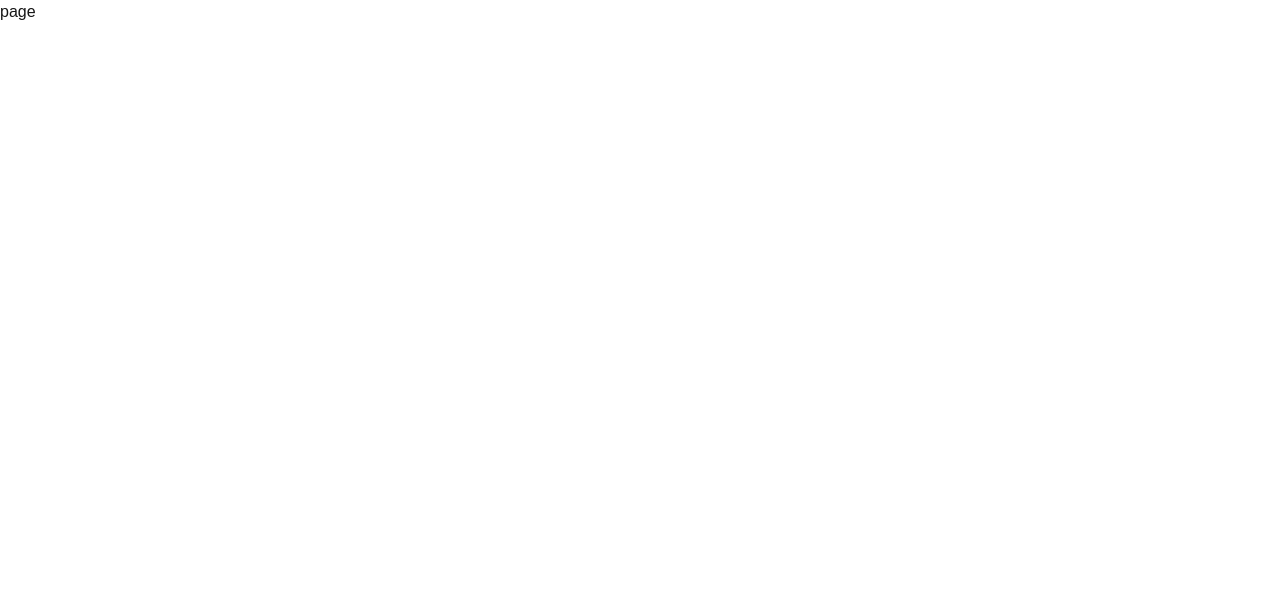
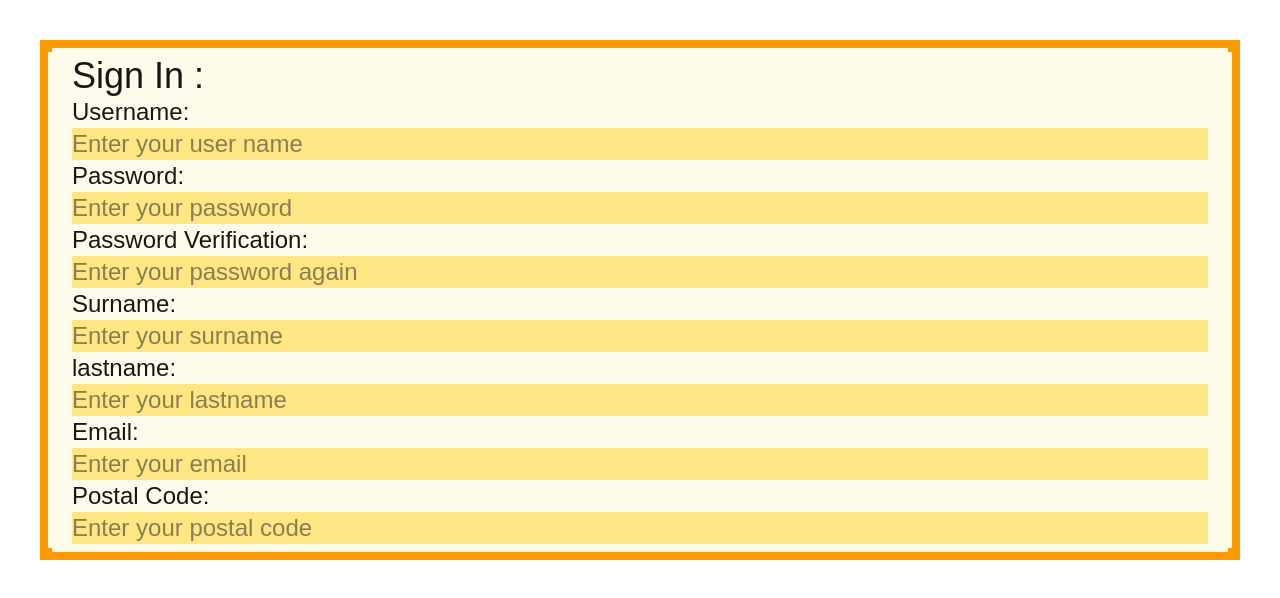
Before and after one commit to Green-U-Organization/Green.U, a Next.js app in the folder my-app/: page /signin in a window 1280 px wide. Shown: the top 598 px of the page. Built offline with nearby package versions, Linux system fonts and the light colour scheme; a web font is replaced by a local one.

Commit message:
starting signin page

```diff
--- a/my-app/src/app/login/page.tsx
+++ b/my-app/src/app/login/page.tsx
@@ -52,7 +52,6 @@ const page = () => {
     }
 
     return (
-        <>
             <section className=''>
 
                 <Card
@@ -103,7 +102,6 @@ const page = () => {
                     </form>
                 </Card>
             </section>
-        </>
     )
 }
 
--- a/my-app/src/app/signin/page.tsx
+++ b/my-app/src/app/signin/page.tsx
@@ -1,8 +1,131 @@
-import React from 'react'
+"use client"
+
+import React, { ChangeEvent } from 'react'
+import { useState } from 'react'
+import Card from '@/components/Card'
+import TextInput from '@/components/TextInput'
 
 const page = () => {
+  const [login, setLogin] = useState('')
+  const [password, setPassword] = useState('')
+  const [passwordVerify, setPasswordVerify] = useState('')
+  const [surname, setSurname] = useState('')
+  const [lastname, setLastname] = useState('')
+  const [email, setEmail] = useState('')
+  const [postalCode, setPostalCode] = useState('')
+  const [sexe, setSexe] = useState('')
+  const [birthDate, setBirthDate] = useState('')
+
+
+
+const handleLoginChange = (e: ChangeEvent<HTMLInputElement>) => {
+  setLogin(e.target.value)
+}
+const handlePasswordChange = (e: ChangeEvent<HTMLInputElement>) => {
+  setPassword(e.target.value)
+}
+const handlePasswordVerifyChange = (e: ChangeEvent<HTMLInputElement>) => {
+  setPasswordVerify(e.target.value)
+}
+const handleSurnameChange = (e: ChangeEvent<HTMLInputElement>) => {
+  setSurname(e.target.value)
+}
+const handleLastnameChange = (e: ChangeEvent<HTMLInputElement>) => {
+  setLastname(e.target.value)
+}
+const handleEmailChange = (e: ChangeEvent<HTMLInputElement>) => {
+  setEmail(e.target.value)
+}
+const handlePostalCodeChange = (e: ChangeEvent<HTMLInputElement>) => {
+  setPostalCode(e.target.value)
+}
+
+
+
+
+
   return (
-    <div>page</div>
+<section>
+
+  <Card
+  colStart={0}
+  colEnd={0}
+  rowStart={0}
+  rowEnd={0}>
+
+    <h1 className='text-4xl'>Sign In : </h1>
+
+    <TextInput
+    type='text'
+    label='Username'
+    value={login}
+    name='login'
+    placeholder='Enter your user name'
+    error={false}
+    onChange={handleLoginChange}/>
+
+    <TextInput
+    type='password'
+    label='Password'
+    value={password}
+    name='password'
+    placeholder='Enter your password'
+    error={false}
+    onChange={handlePasswordChange}/>
+
+<TextInput
+    type='password'
+    label='Password Verification'
+    value={passwordVerify}
+    name='passwordVerify'
+    placeholder='Enter your password again'
+    error={false}
+    onChange={handlePasswordVerifyChange}/>
+
+
+  <TextInput
+    type='text'
+    label='Surname'
+    value={surname}
+    name='surname'
+    placeholder='Enter your surname'
+    error={false}
+    onChange={handleSurnameChange}/>
+
+    {/* Add radio button for sexe and calendar for birthdate */}
+
+
+<TextInput
+type='text'
+label='lastname'
+value={lastname}
+name='lastname'
+placeholder='Enter your lastname'
+error={false}
+onChange={handleLastnameChange}/>
+
+
+<TextInput
+    type='email'
+    label='Email'
+    value={email}
+    name='email'
+    placeholder='Enter your email'
+    error={false}
+    onChange={handleEmailChange}/>
+
+
+  <TextInput
+    type='number'
+    label='Postal Code'
+    value={postalCode}
+    name='postalCode'
+    placeholder='Enter your postal code'
+    error={false}
+    onChange={handlePostalCodeChange}/>
+
+  </Card>
+</section>
   )
 }
 
--- a/my-app/src/components/Card.tsx
+++ b/my-app/src/components/Card.tsx
@@ -12,7 +12,7 @@ type CardProps = {
 
 const Card: React.FC<CardProps> = ({children, colStart, colEnd, rowStart, rowEnd, className= ""}) => {
     return (
-        <div className={`relative m-10 row-start-${rowStart}, row-end-${rowEnd}, col-start-${colStart}, col-end-${colEnd}`}>
+        <section className={`relative m-10 row-start-${rowStart}, row-end-${rowEnd}, col-start-${colStart}, col-end-${colEnd}`}>
            <div className={`font-(family-name:--font-jersey) text-2xl py-4 px-8 relative bg-amber-50 ${className}`}>
                {/* Bordures */}
                 <div className="absolute top-0 left-0 h-full w-2 bg-amber-500"></div>
@@ -29,7 +29,7 @@ const Card: React.FC<CardProps> = ({children, colStart, colEnd, rowStart, rowEnd
                 {/* Contenu */}
                 <div className='relative'>{children}</div>
             </div>
-        </div>
+        </section>
     )
 }
 
```
